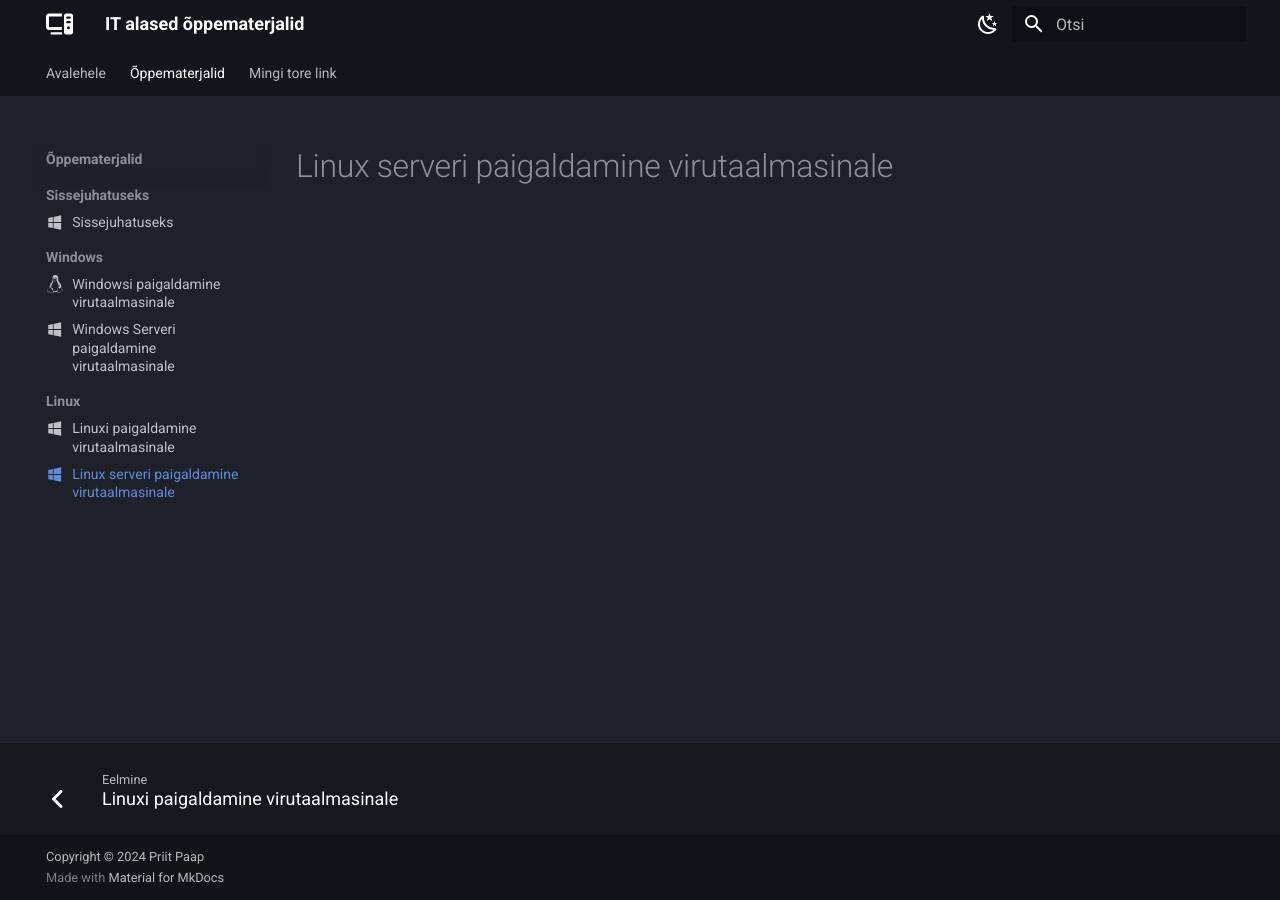
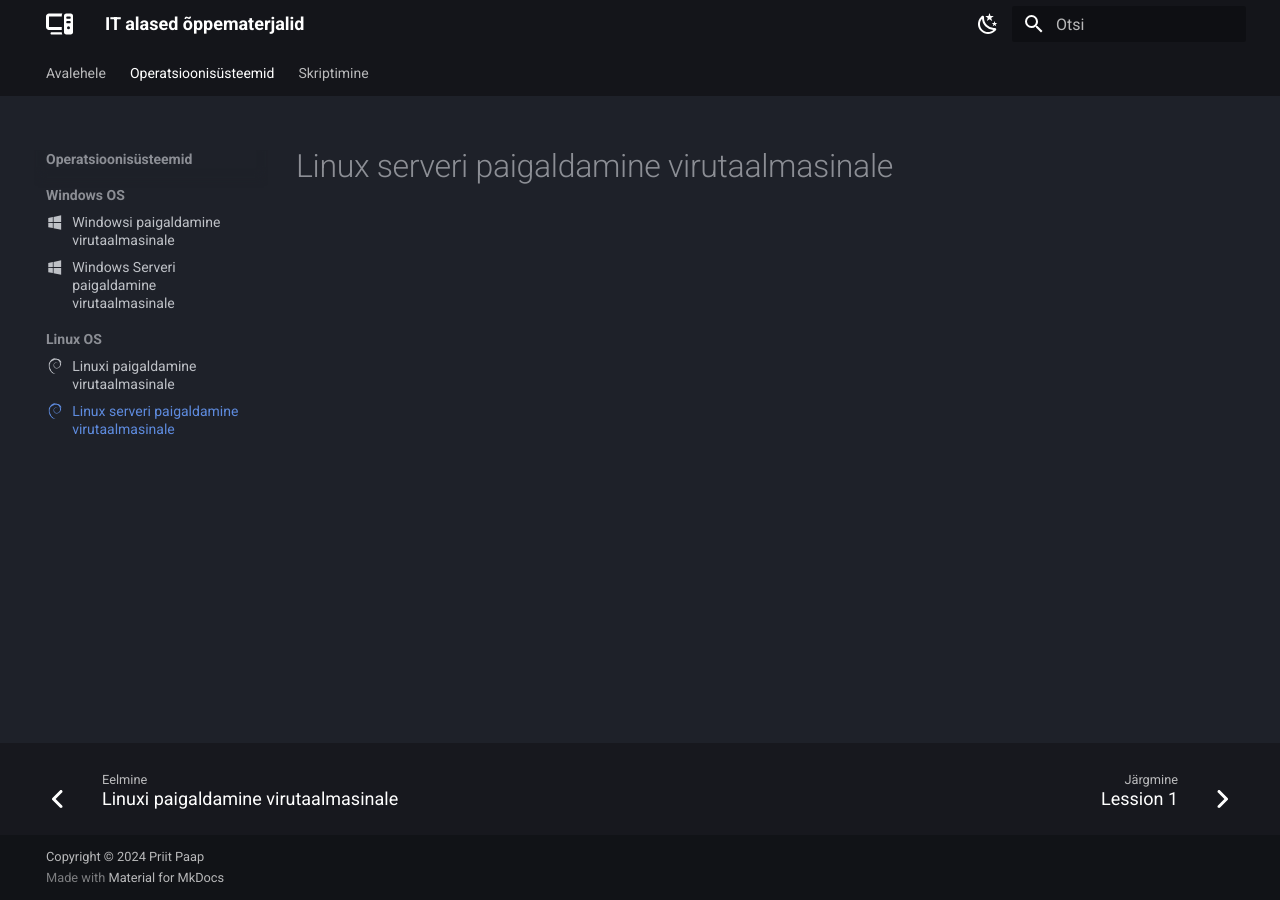
Before and after one commit to priitpaap/priitpaap.github.io, an MkDocs documentation site: the page built from docs/leht4.md, in a window 1280 px wide. Built offline with MkDocs 1.6.1 and Material for MkDocs 9.7.7, drawn with Linux system fonts in a browser that asks for light colours.

Commit message:
lisatud skriptimine

```diff
--- a/docs/leht4.md
+++ b/docs/leht4.md
@@ -1 +1 @@
-icon:material/microsoft-windows
+icon:material/debian
--- a/mkdocs.yml
+++ b/mkdocs.yml
@@ -23,7 +23,7 @@ theme:
     - search.highlight
     - search.share
     - search.suggest
-    - toc.integrate
+#    - toc.integrate
 
   plugins:
     - typeset
@@ -46,10 +46,6 @@ theme:
         icon: material/weather-sunny
         name: Lülitu tumedale režiimile
 
-#markdown_extensions:
-#   - toc:
-#      permalink: true
-
 markdown_extensions:
   - pymdownx.highlight:
       anchor_linenums: true
@@ -63,6 +59,8 @@ markdown_extensions:
   - pymdownx.superfences
   - pymdownx.mark
   - attr_list
+  - toc:
+      permalink: true
   - pymdownx.emoji:
       emoji_index: !!python/name:material.extensions.emoji.twemoji
       emoji_generator: !!python/name:material.extensions.emoji.to_svg
@@ -71,14 +69,16 @@ markdown_extensions:
 copyright: Copyright &copy; 2024 Priit Paap
 
 nav:
-  - Avalehele: http://127.0.0.1:8000/
-  - Õppematerjalid:
-    - 'Sissejuhatuseks':
-      - 'Sissejuhatuseks': intro.md
-    - 'Windows':
+  - Avalehele: https://priitpaap.github.io
+  - Operatsioonisüsteemid:
+    - 'Windows OS':
       - 'Windowsi paigaldamine virutaalmasinale': leht1.md
       - 'Windows Serveri paigaldamine virutaalmasinale': leht2.md
-    - 'Linux':
+    - 'Linux OS':
       - 'Linuxi paigaldamine virutaalmasinale': leht3.md
       - 'Linux serveri paigaldamine virutaalmasinale': leht4.md
-  - Mingi tore link: https://priiduveeb.eu
+ # - Mingi tore link: https://priiduveeb.eu
+  - Skriptimine:
+    - 'Bash skriptid':
+      - 'Lession 1': bash1.md
+      - 'Lession 2': bash2.md
```
Also changed, not shown: docs/bash1.md (added, +1 -0 lines), docs/bash2.md (added, +1 -0 lines), docs/leht1.md (+1 -1 lines), docs/leht3.md (+1 -1 lines).
